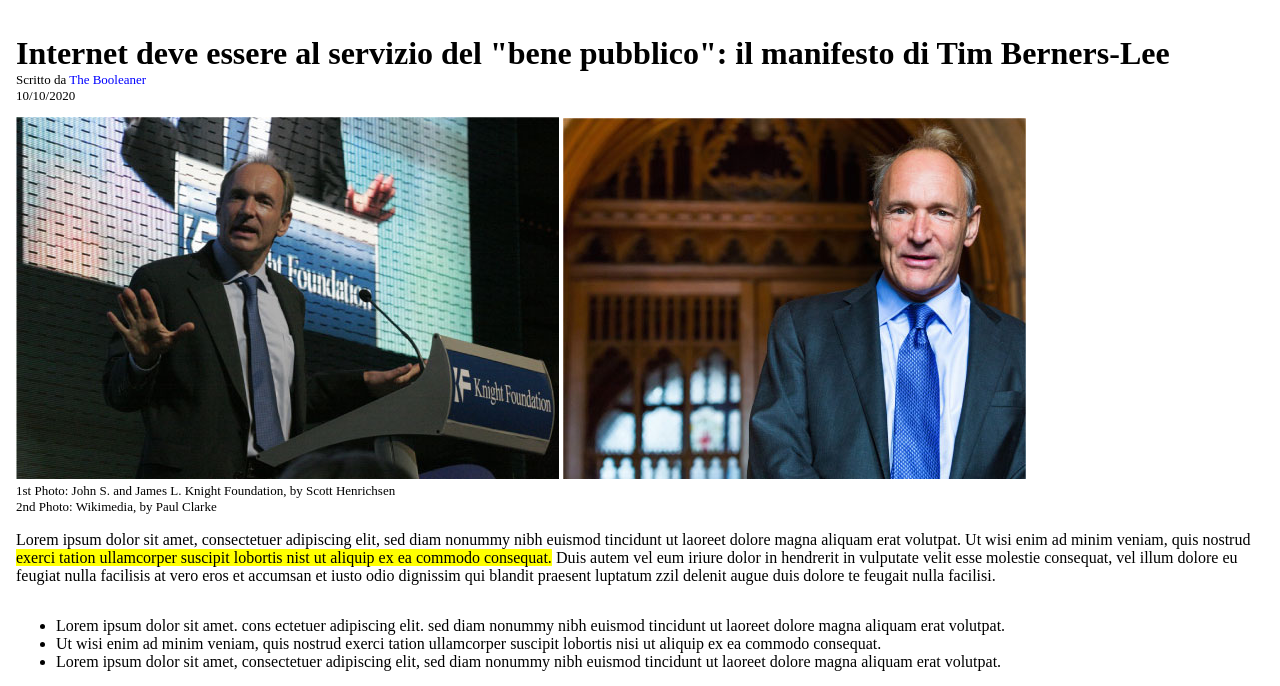
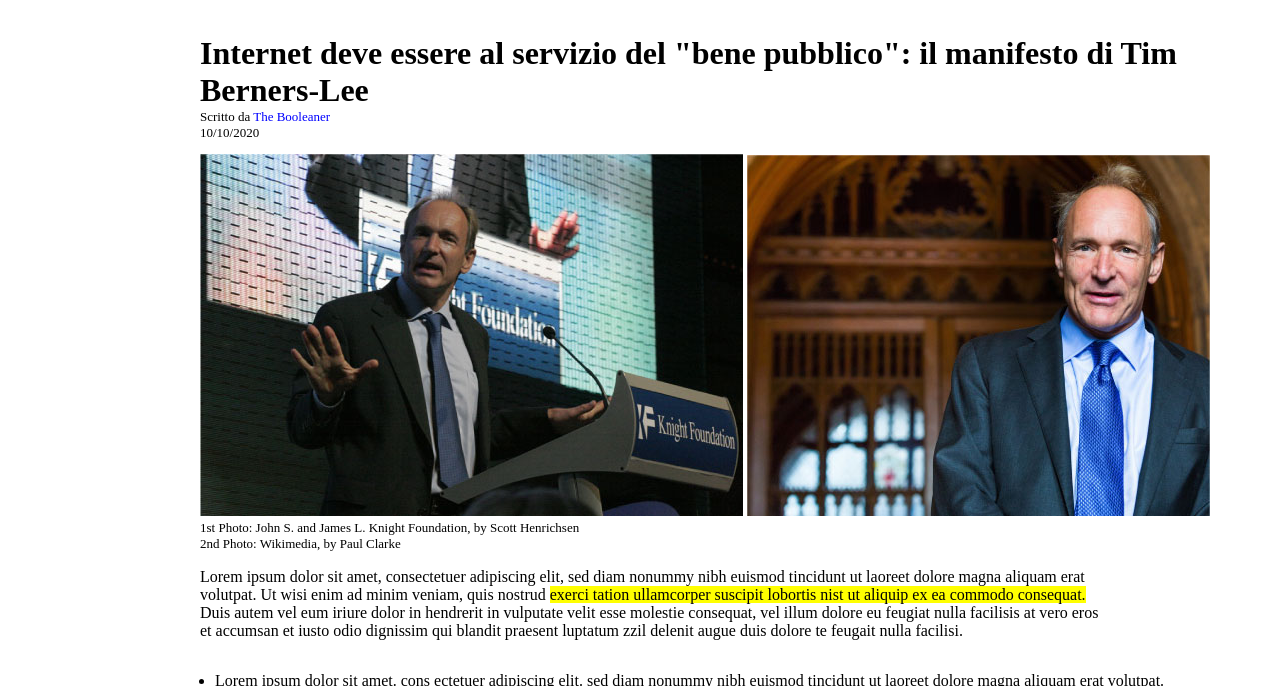
Before and after one commit to ejonax/html-css-booleaner, a plain HTML site: page index.html in a window 1280 px wide. Shown: the part 202-888 px from the top of the page. Drawn offline with Linux system fonts and the light colour scheme.

Commit message:
feat:last css updates

```diff
--- a/css/style.css
+++ b/css/style.css
@@ -1,7 +1,7 @@
-
 body{
  margin: auto;
  padding: 0;
+ font-family:'Times New Roman', Times, serif;
 }
 
 /* header styles*/
@@ -20,8 +20,10 @@ header img{
 
 }
 
+/* main section styles */
 main{
     padding:16px;
+    padding-left: 200px;
 
 }
 
@@ -44,6 +46,11 @@ h1{
 
 ul{
     margin-top: 32px;
+    padding-left: 15px;
+}
+
+.max-width{
+    width: 85%;
 }
 
 
--- a/index.html
+++ b/index.html
@@ -24,8 +24,9 @@
             <img src="./img/tim-1.jpg" alt="Tim Berners-Lee">
             <img src="./img/tim-2.jpg" alt="Tim Berners-Lee">
             <p class="small-size">1st Photo: John S. and James L. Knight Foundation, by Scott Henrichsen <br>
-            2nd Photo: Wikimedia, by Paul Clarke</p>
-        <p>Lorem ipsum dolor sit amet, consectetuer adipiscing elit, sed diam nonummy nibh
+                2nd Photo: Wikimedia, by Paul Clarke
+            </p>
+            <p class="max-width">Lorem ipsum dolor sit amet, consectetuer adipiscing elit, sed diam nonummy nibh
                 euismod tincidunt ut laoreet dolore magna aliquam erat volutpat.
                 Ut wisi enim ad minim veniam, quis nostrud <span class="yellow-background">exerci tation ullamcorper
                 suscipit lobortis nist ut aliquip ex ea commodo consequat.</span>
```
Lines whose indentation alone changed are shown as unchanged.
